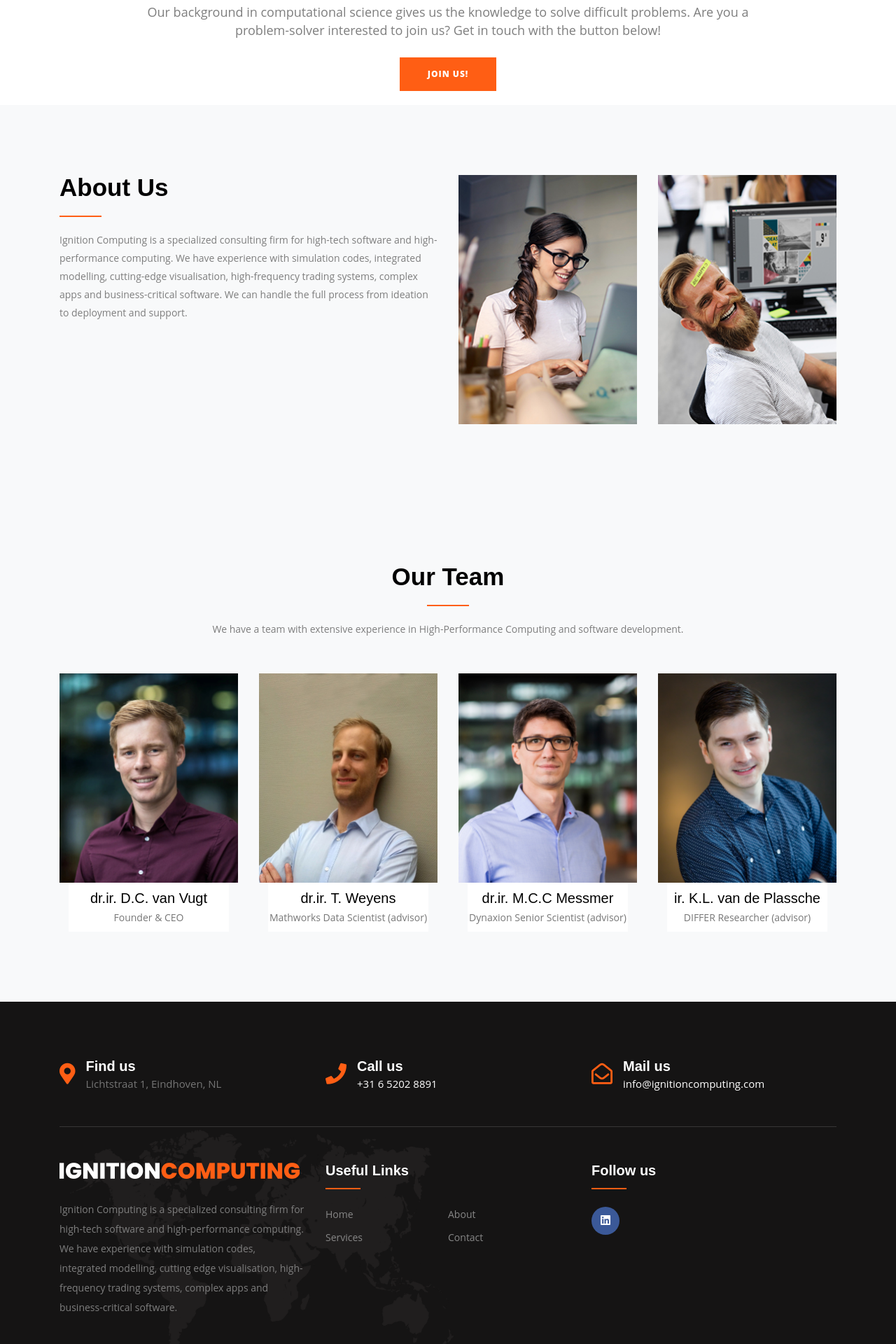
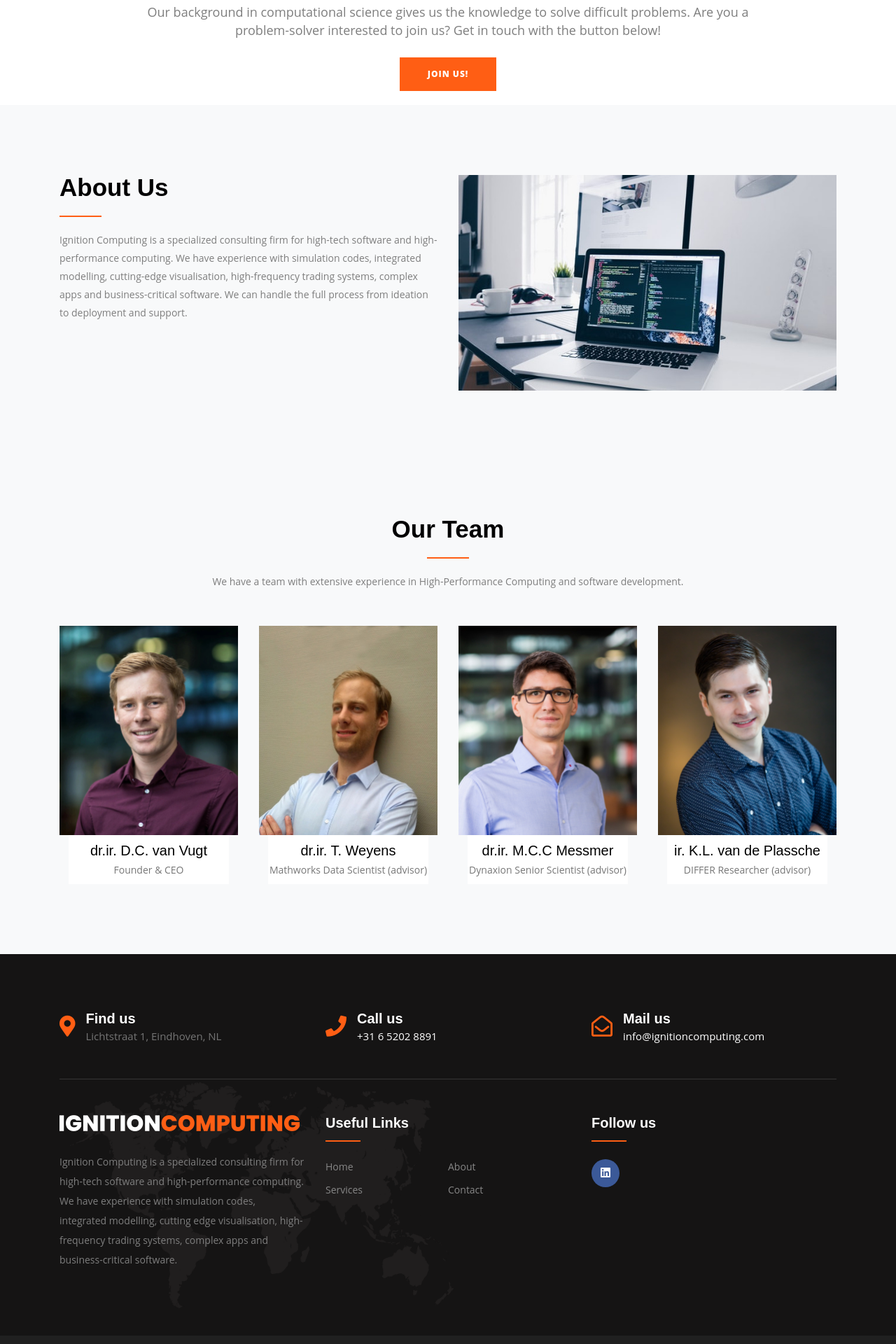
Before and after one commit to koenstrien/ignitioncomputing, a Jekyll site: the page built from pages/about.html, in a window 1280 px wide. Shown: the part 585-2505 px from the top of the page at 70% size. Built offline with Jekyll 4.4.1, drawn with Linux system fonts in a browser that asks for light colours.

Commit message:
Remove testimonials

```diff
--- a/index.html
+++ b/index.html
@@ -8,7 +8,7 @@ layout: default
     {% include services.html %}
     {% include countdown.html %}
     <!--{% include portfolios.html %}-->
-    {% include testimonials.html %}
+    <!--{% include testimonials.html %}-->
     {% include team_members.html %}
     {% include call_to_action.html %}
     {% include clients.html %}
--- a/pages/about.html
+++ b/pages/about.html
@@ -29,17 +29,8 @@ title: About Us
                 </div>
             </div>
             <div class="col-xl-6 col-lg-6 mb-20 md-margin">
-                <div class="row">
-                    <div class="col-xl-6 col-md-6 mb-20">
-                        <div class="about-img">
-                            <img src="{{site.baeurl}}/assets/img/about/about1.jpg" class="img-fluid" alt="">
-                        </div>
-                    </div>
-                    <div class="col-xl-6 col-md-6 mb-20">
-                        <div class="about-img">
-                            <img src="{{site.baseurl}}/assets/img/about/about2.jpg" class="img-fluid" alt="">
-                        </div>
-                    </div>
+                <div class="about-img">
+                    <img src="{{site.baseurl}}/assets/img/about/launch.jpg" class="img-fluid" alt="">
                 </div>
             </div>
         </div>
```
Also changed, not shown: assets/img/about/about1.jpg (deleted), assets/img/about/about2.jpg (deleted), assets/img/about/launch.jpg, assets/img/about/our-team.jpg (deleted).
